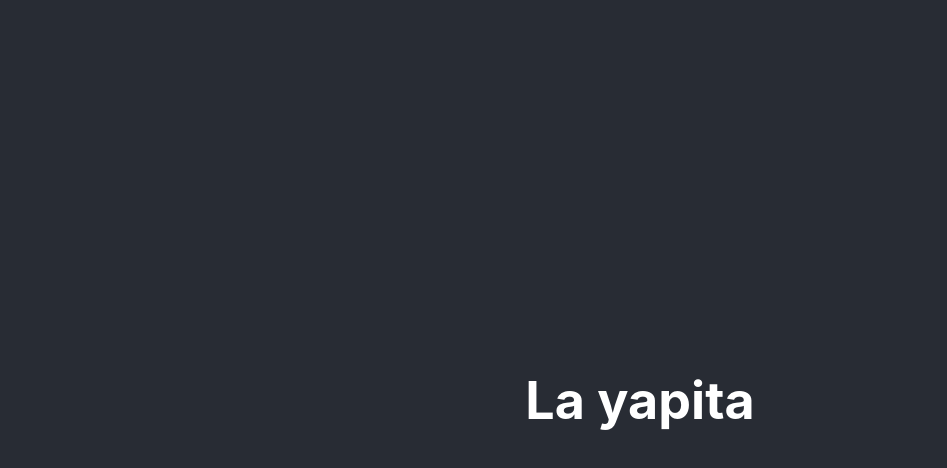
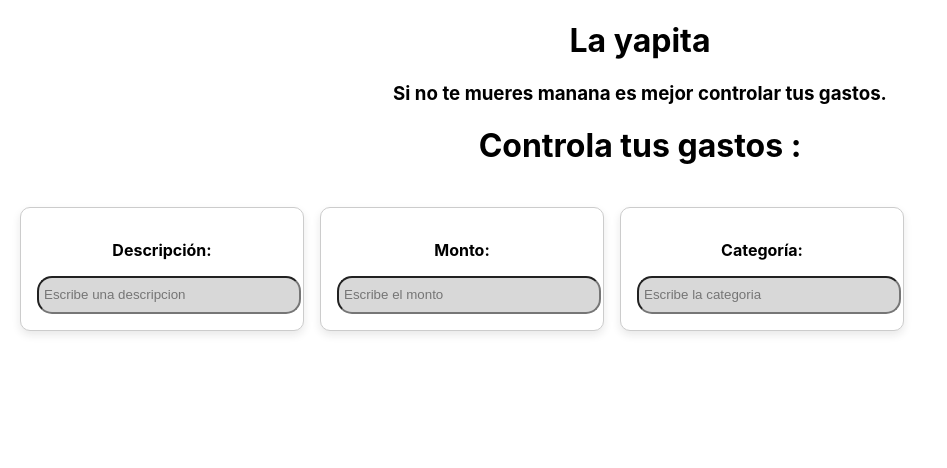
Before and after one commit to Moncayo1329/controlgastos, a React (Create React App) app in the folder frontend/: page / in a window 1280 px wide. Shown: the top 468 px of the page, without its empty margins (0-947 px from the left). Built offline with nearby package versions, Linux system fonts and the light colour scheme.

Commit message:
working on the frontend

```diff
--- a/frontend/public/index.html
+++ b/frontend/public/index.html
@@ -24,7 +24,7 @@
       work correctly both with client-side routing and a non-root public URL.
       Learn how to configure a non-root public URL by running `npm run build`.
     -->
-    <title>React App</title>
+    <title>La yapita</title>
   </head>
   <body>
     <noscript>You need to enable JavaScript to run this app.</noscript>
--- a/frontend/src/App.css
+++ b/frontend/src/App.css
@@ -14,7 +14,7 @@
 }
 
 .App-header {
-  background-color: #282c34;
+  background-color:rgb(120, 120, 121);
   min-height: 100vh;
   display: flex;
   flex-direction: column;
@@ -36,3 +36,11 @@
     transform: rotate(360deg);
   }
 }
+
+
+input{
+  background-color:rgb(216, 216, 216);
+  border-radius:15px;
+  height: 3vmin;
+
+}
--- a/frontend/src/App.js
+++ b/frontend/src/App.js
@@ -1,11 +1,14 @@
 import './App.css';
+import Gastos from './yapita';
 
 function App() {
   return (
     <div className="App">
-      <header className="App-header">
+
        <h1>La yapita</h1>
-      </header>
+       <h3>Si no te mueres manana es mejor controlar tus gastos.</h3>
+       <h1>Controla tus gastos :</h1>
+       <Gastos />
     </div>
   );
 }
--- /dev/null
+++ b/frontend/src/yapita.js
@@ -0,0 +1,96 @@
+import React, { useState } from "react";
+
+const Gastos = () => {
+  const [descripcion, setDescripcion] = useState("");
+    const [monto,setMonto] = useState("");
+    const [categoria, setCategoria] = useState("");
+
+
+// Funcion para el campo de monto como dinero
+const formatMoney = (value) => {
+    // Eliminar cualquier carácter no numérico
+    const numericValue = value.replace(/[^0-9.]/g, "");
+
+// Formatear como moneda (puedes ajustar según tu región)
+return new Intl.NumberFormat("es-ES", {
+    style: "currency",
+    currency: "EUR", // Cambia a tu moneda preferida (USD, MXN, etc.)
+  }).format(numericValue || 0);
+};
+
+// Función para manejar el cambio en el campo de monto
+const handleMontoChange = (e) => {
+  const inputValue = e.target.value;
+  setMonto(formatMoney(inputValue));
+};
+
+
+
+
+
+
+const handleSubmit = (e) => {
+    e.preventDefault();
+    console.log("Datos ingresados:");
+    console.log("Descripción:", descripcion);
+    console.log("Monto:", monto);
+    console.log("Categoría:", categoria);
+  };
+
+
+
+  return (
+    <form onSubmit={handleSubmit}>
+    <div style={{ display: 'flex', flexDirection: 'column', gap: '20px', padding: '20px' }}>
+        <div style={{ display: 'flex', gap: '16px' }}>
+            {/* Campo de Descripción */}
+          <div style={boxStyle}>
+            <p><strong>Descripción:</strong></p>
+            <input
+            type="text"
+            placeholder="Escribe una descripcion"
+            value={descripcion}
+            onChange={(e) => setDescripcion(e.target.value)}
+            style={{ padding: "5px", width: "100%" }}
+            />
+          </div>
+           {/* Campo de monto */}
+          <div style={boxStyle}>
+            <p><strong>Monto:</strong></p>
+            <input
+          type="text"
+          placeholder="Escribe el monto"
+          value={monto}
+          onChange={handleMontoChange}
+          style={{ padding: "5px", width: "100%" }}
+        />
+          </div>
+            {/* Campo de categoria */}
+          <div style={boxStyle}>
+            <p><strong>Categoría:</strong></p>
+            <input
+            type="texto"
+            placeholder="Escribe la categoria"
+            value={categoria}
+            onChange={(e) => setCategoria(e.target.value)}
+            style={{padding: "5px", width:"100%"}}
+
+            />
+          </div>
+        </div>
+
+    </div>
+    </form>
+  );
+};
+// Reutilizamos el estilo de cada caja para mantenerlas iguales
+const boxStyle = {
+  border: '1px solid #ccc',
+  borderRadius: '10px',
+  padding: '16px',
+  width: '250px',
+  boxShadow: '0 4px 8px rgba(29, 29, 29, 0.1)',
+  backgroundColor: '#fff'
+};
+
+export default Gastos;
```
Also changed, not shown: frontend/src/menu.js (added, +21 -0 lines), frontend/src/index.css (line endings or trailing spaces), frontend/src/login.js (added).
